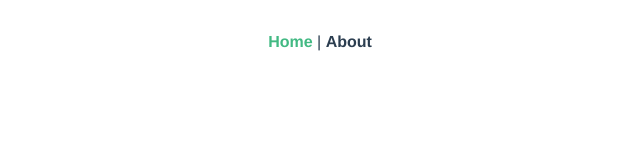
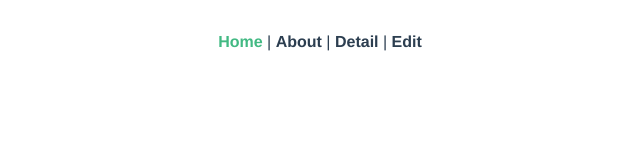
Before and after one commit to iranchobr/desafio, a Vue app in the folder gduartemenezes/frontend/: page / in a window 1280 px wide. Shown: the top 160 px of the page, without its empty margins (320-960 px from the left). Built offline with nearby package versions, Linux system fonts and the light colour scheme.

Commit message:
Adiciona paginas da aplicação

```diff
--- a/gduartemenezes/frontend/src/App.vue
+++ b/gduartemenezes/frontend/src/App.vue
@@ -2,7 +2,9 @@
   <div id="app">
     <div id="nav">
       <router-link to="/">Home</router-link> |
-      <router-link to="/about">About</router-link>
+      <router-link to="/about">About</router-link> |
+      <router-link to="/detail">Detail</router-link> |
+      <router-link to="/edit">Edit</router-link>
     </div>
     <router-view />
   </div>
```
Also changed, not shown: gduartemenezes/frontend/src/views/Detail.vue (added, +12 -0 lines), gduartemenezes/frontend/src/views/Edit.vue (added, +12 -0 lines).
